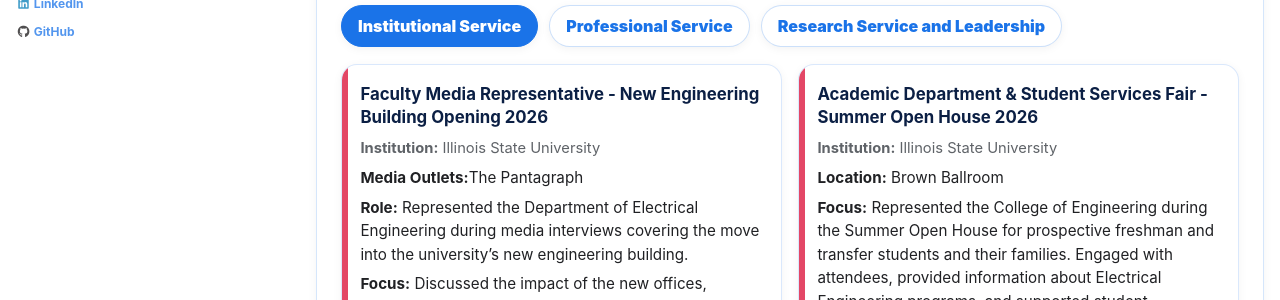
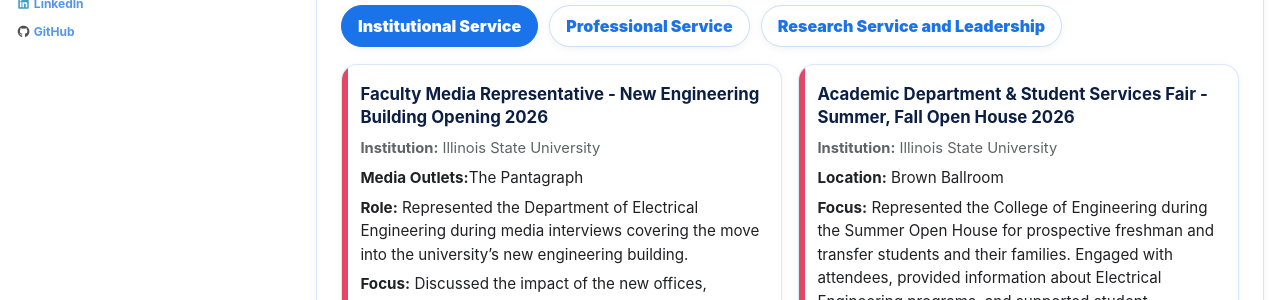
Before and after one commit to srsapireddy/srsapireddy.github.io, a Jekyll site: the page built from _pages/service.md, in a window 1280 px wide and 900 px high, scrolled down 1002 px. Shown: the part 176-476 px from the top of the window. Built offline with Jekyll 4.4.1, drawn with Linux system fonts in a browser that asks for light colours; cached includes are drawn as plain includes; nearby versions of some CDN libraries.

Commit message:
Update service.md

```diff
--- a/_pages/service.md
+++ b/_pages/service.md
@@ -753,7 +753,7 @@
 
 
     <div class="service-card isu">
-      <h4>Academic Department & Student Services Fair - Summer Open House 2026</h4>
+      <h4>Academic Department & Student Services Fair - Summer, Fall Open House 2026</h4>
       <p class="meta"><strong>Institution:</strong> Illinois State University</p>
       <p><strong>Location:</strong> Brown Ballroom</p>
       <p><strong>Focus:</strong> Represented the College of Engineering during the Summer Open House for prospective freshman and transfer students and their families. Engaged with attendees, provided information about Electrical Engineering programs, and supported student recruitment and admissions outreach.</p>
```
